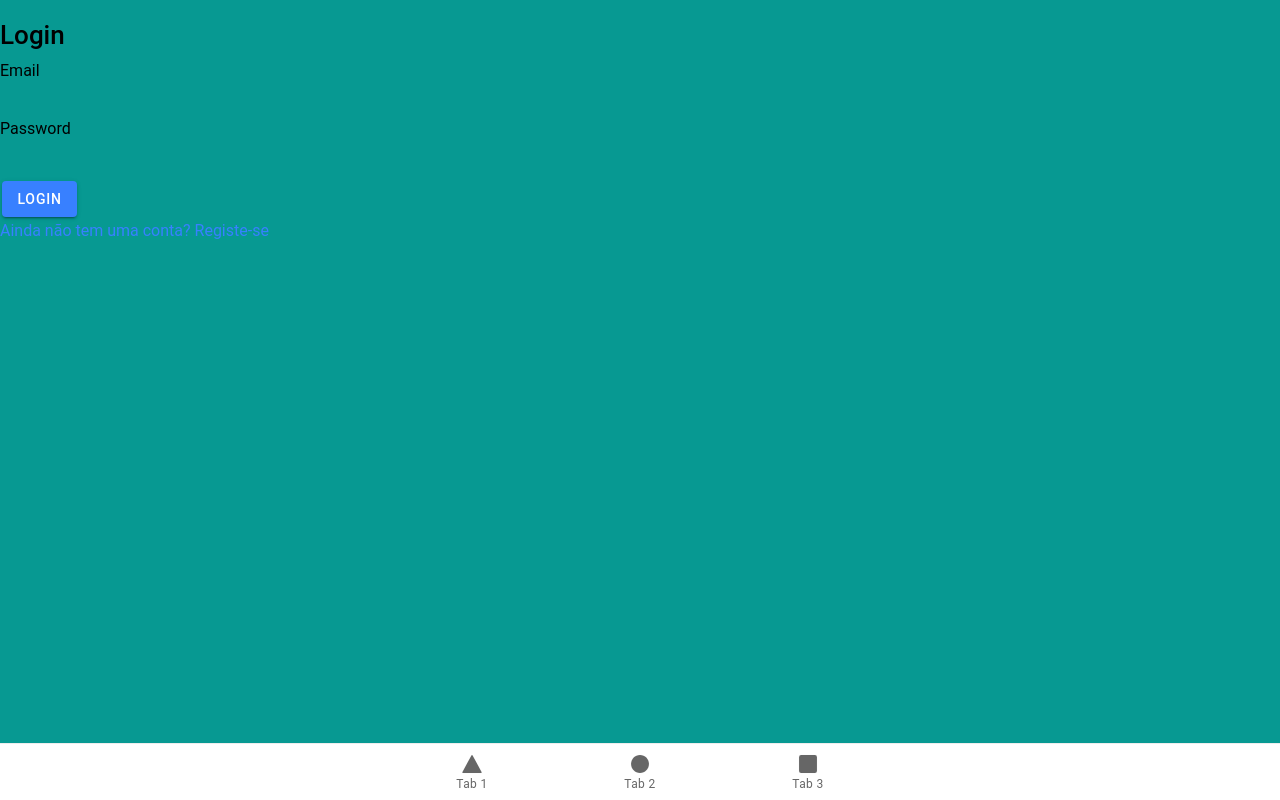
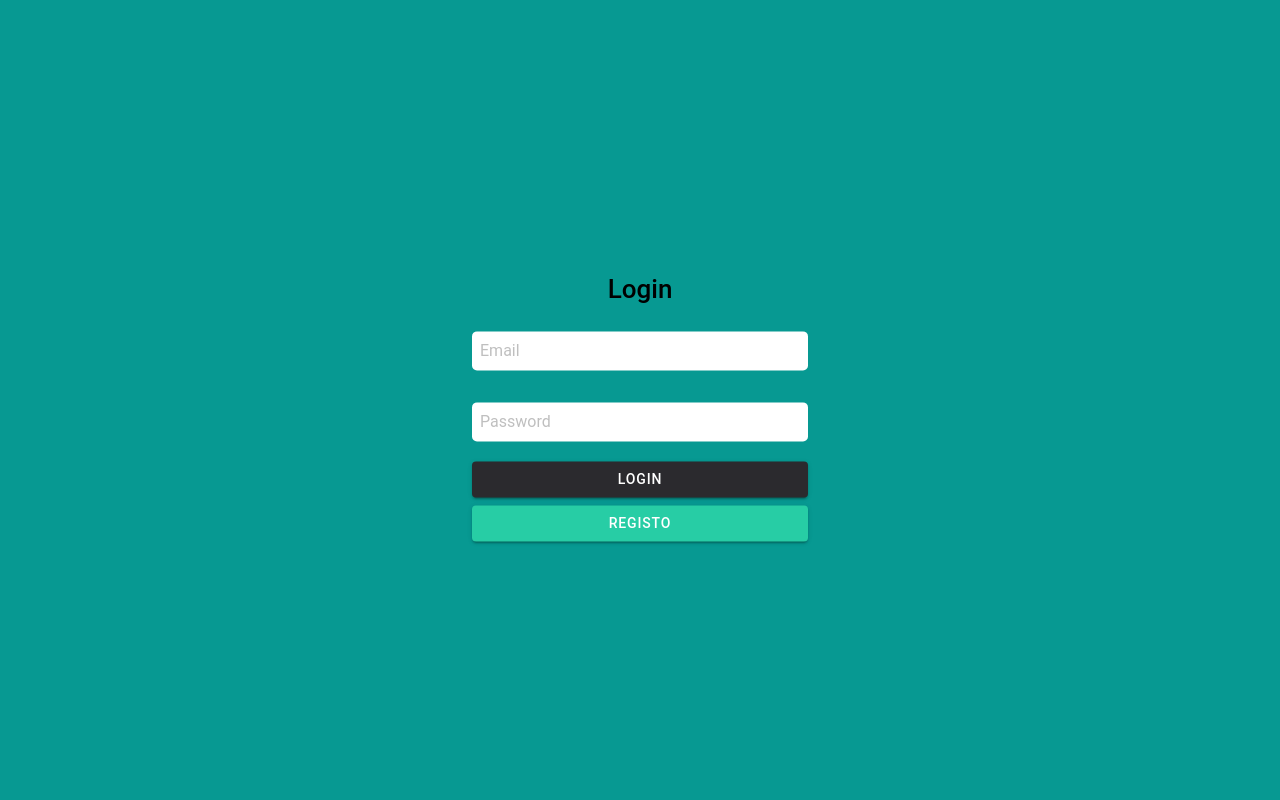
Before and after one commit to julioaraujo96/nowaste, a React (Create React App) app: page /login in a window 1280 px wide. Built offline with nearby package versions, Linux system fonts and the light colour scheme.

Commit message:
routing e login

```diff
--- a/src/App.tsx
+++ b/src/App.tsx
@@ -42,9 +42,6 @@ const App: React.FC = () => (
     <IonReactRouter>
       <IonTabs>
         <IonRouterOutlet>
-        <Route exact path="/login">
-            <Login />
-          </Route>
           <Route exact path="/tab1">
             <Tab1 />
           </Route>
@@ -53,9 +50,6 @@ const App: React.FC = () => (
           </Route>
           <Route path="/tab3">
             <Tab3 />
-          </Route>
-          <Route exact path="/">
-            <Redirect to="/login" />
           </Route>
         </IonRouterOutlet>
         <IonTabBar slot="bottom">
@@ -73,6 +67,12 @@ const App: React.FC = () => (
           </IonTabButton>
         </IonTabBar>
       </IonTabs>
+      <Route path="/login">
+            <Login />
+        </Route>
+        <Route exact path="/">
+            <Redirect to="/login" />
+          </Route>
     </IonReactRouter>
   </IonApp>
 );
--- a/src/pages/Login.css
+++ b/src/pages/Login.css
@@ -1,3 +1,35 @@
 ion-content{
     --ion-background-color:#079992;
 }
+
+.containerForm{
+    margin: 0 auto;
+    padding: 2em;
+    width: 400px;
+    display:flex;
+    justify-content: center;
+    align-items: center;
+    flex-direction: column;
+}
+
+.inputLogin{
+    align-self: flex-start;
+    background-color: white;
+    border-radius:5px;
+    margin: 1em 0 ;
+    color: grey;
+    text-align: left;
+}
+
+.buttonLogin{
+    width:336px;
+    --background:#2B2A2E;
+}
+.buttonRegisto{
+    width:336px;
+    --background:#27CDA5;
+}
+
+/* ion-button{
+    --ion-color-dark:#079992;
+} */
--- a/src/pages/Login.tsx
+++ b/src/pages/Login.tsx
@@ -1,12 +1,12 @@
 import { IonContent, IonHeader, IonPage, IonTitle, IonText, IonRow, IonToolbar, IonInput, IonRouterLink, IonButton, useIonAlert, IonCol } from '@ionic/react';
 import React, { useState } from 'react';
 import axios from 'axios';
-import './login.css';
+import './Login.css';
 
 const Login: React.FC = () => {
     const [email, setEmail] = useState('');
     const [password, setPassword] = useState('');
-    const API_URL = 'dhttps://nowaste2021.herokuapp.com/';
+    const API_URL = 'https://nowaste2021.herokuapp.com/';
     const [alerta] = useIonAlert();
 
     localStorage.removeItem("token");
@@ -24,7 +24,7 @@ const Login: React.FC = () => {
             .then(info => {
                 if (undefined != info.data.Token) {
                     localStorage.setItem("token", info.data.Token);
-                    window.location.href = "/pagina_principal";
+                    window.location.href = "/home";
                 } else {
                     alerta('O email ou a password estão errados! Por favor tente outra vez.', [{ text: 'Ok', handler: () => { window.location.reload() } }]);
                 }
@@ -34,17 +34,15 @@ const Login: React.FC = () => {
     return (
         <IonPage>
             <IonContent fullscreen>
-                <div className="containerLogin">
+                <div className="container containerForm">
                     <h1 className="titleLogin">Login</h1>
-                    <IonText className="inputTitle">Email</IonText>
-                    <IonInput className="inputLogin" type="text" value={email} onIonChange={(e) => setEmail(e.detail.value!)} required />
-                    <IonText className="inputTitle">Password</IonText>
-                    <IonInput className="inputLogin" type="password" value={password} onIonChange={(e) => setPassword(e.detail.value!)} required />
+                    <IonInput className="inputLogin" type="text" placeholder="Email" value={email} onIonChange={(e) => setEmail(e.detail.value!)} required />
+                    <IonInput className="inputLogin" type="password" placeholder="Password" value={password} onIonChange={(e) => setPassword(e.detail.value!)} required />
                     <IonRow>
                         <IonButton className="buttonLogin" type="submit" onClick={() => handleLogin(email, password)}>Login</IonButton>
                     </IonRow>
                     <IonRow>
-                    <IonRouterLink className="hrefRegisto" href="./Registo">Ainda não tem uma conta? Registe-se</IonRouterLink>
+                        <IonButton className="buttonRegisto" type="button" href="./registo">Registo</IonButton>
                     </IonRow>
                 </div>
             </IonContent>
```
